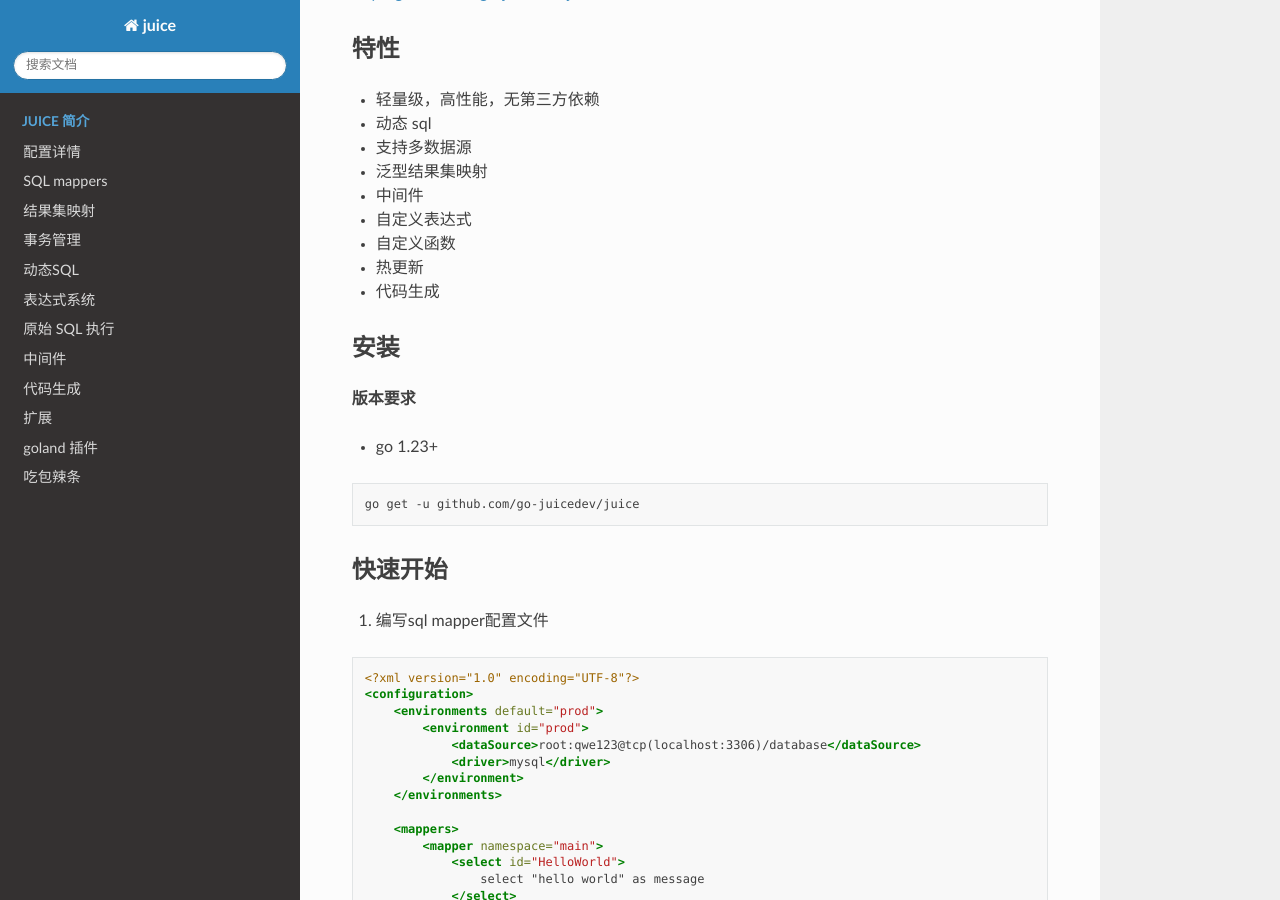
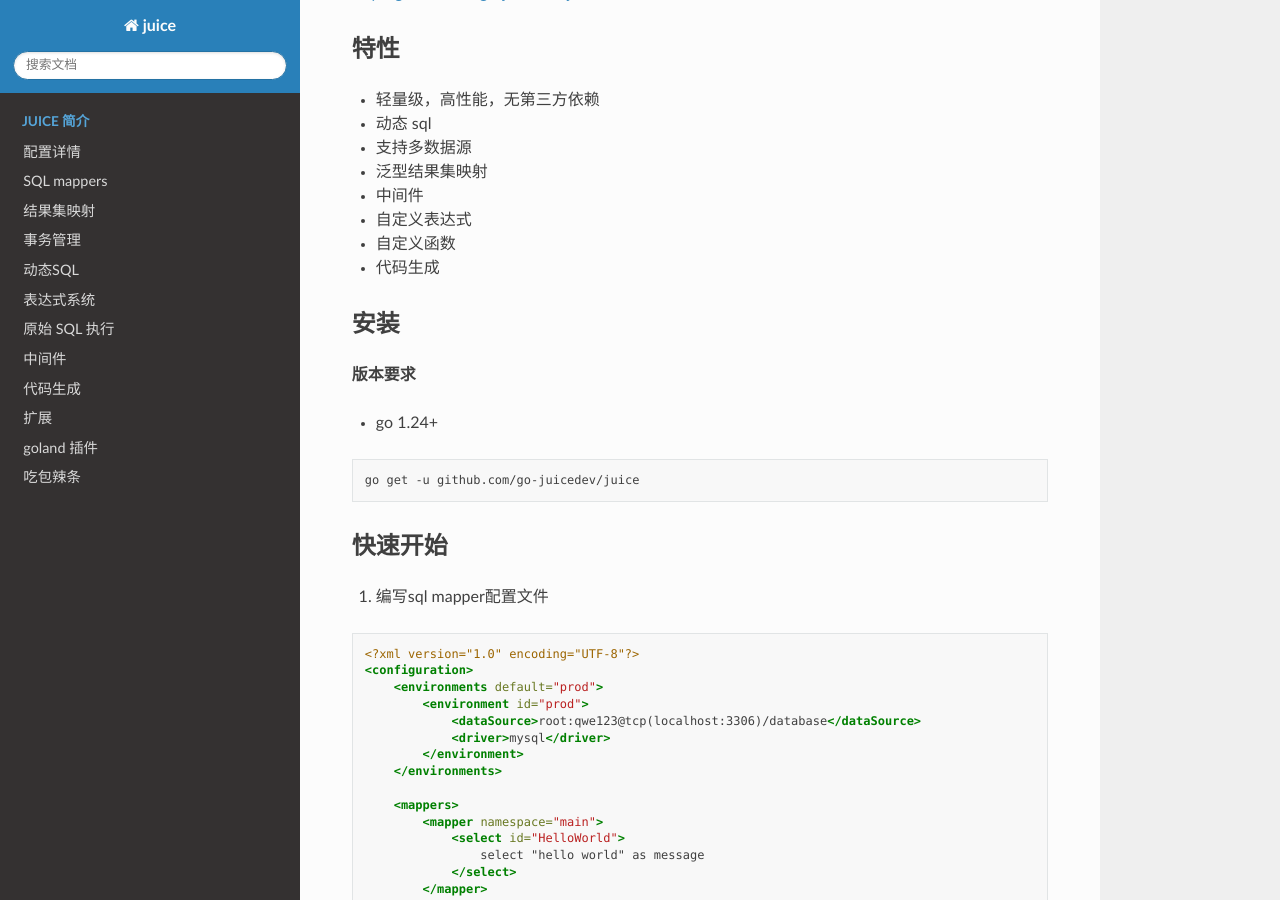
Before and after one commit to go-juicedev/juice-doc, a Sphinx documentation site: the page built from source/index.rst, in a window 1280 px wide and 900 px high, scrolled down 390 px. Built offline with Sphinx 7.4.7 and the Read the Docs theme 3.1.0, drawn with Linux system fonts in a browser that asks for light colours.

Commit message:
更新版本依赖

```diff
--- a/source/index.rst
+++ b/source/index.rst
@@ -27,7 +27,6 @@ http://github.com/go-juicedev/juice
 - 中间件
 - 自定义表达式
 - 自定义函数
-- 热更新
 - 代码生成
 
 
@@ -38,7 +37,7 @@ http://github.com/go-juicedev/juice
 
 **版本要求**
 
-- go 1.23+
+- go 1.24+
 
 .. code-block:: bash
 
```
